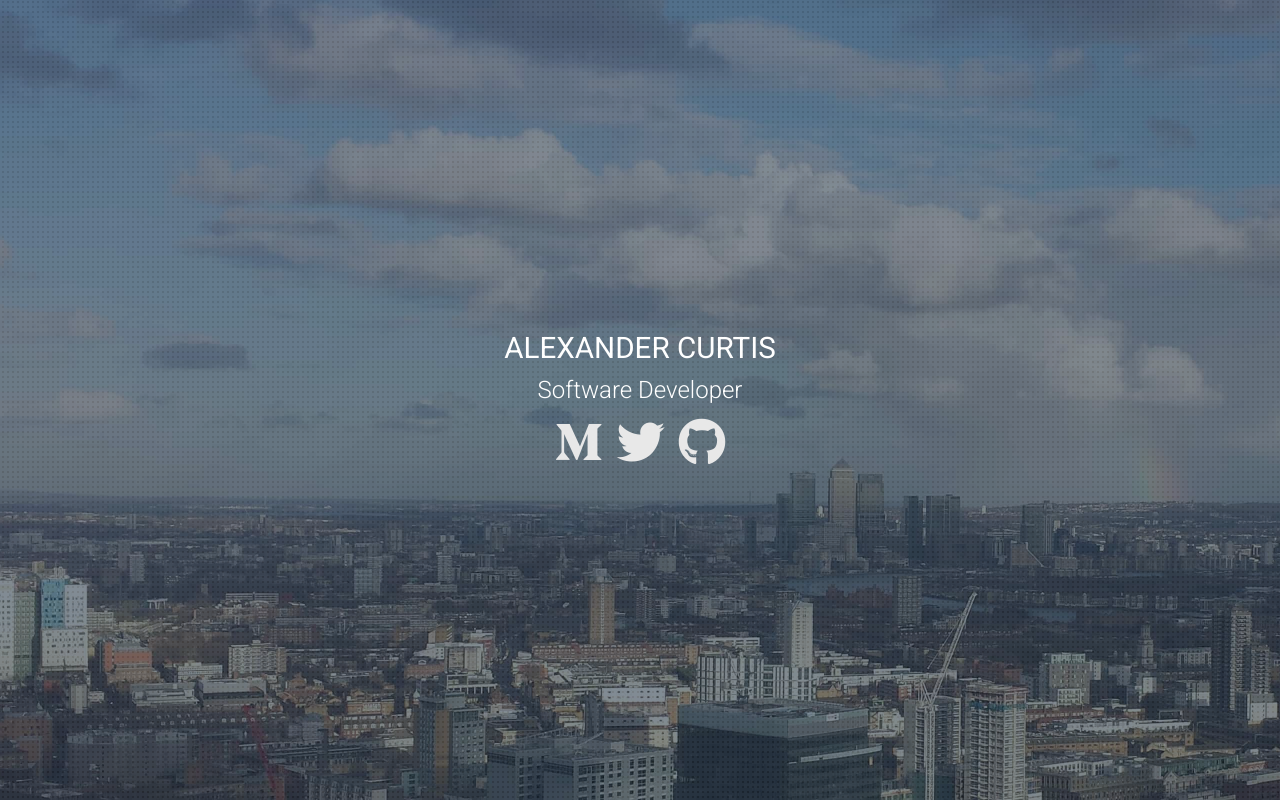
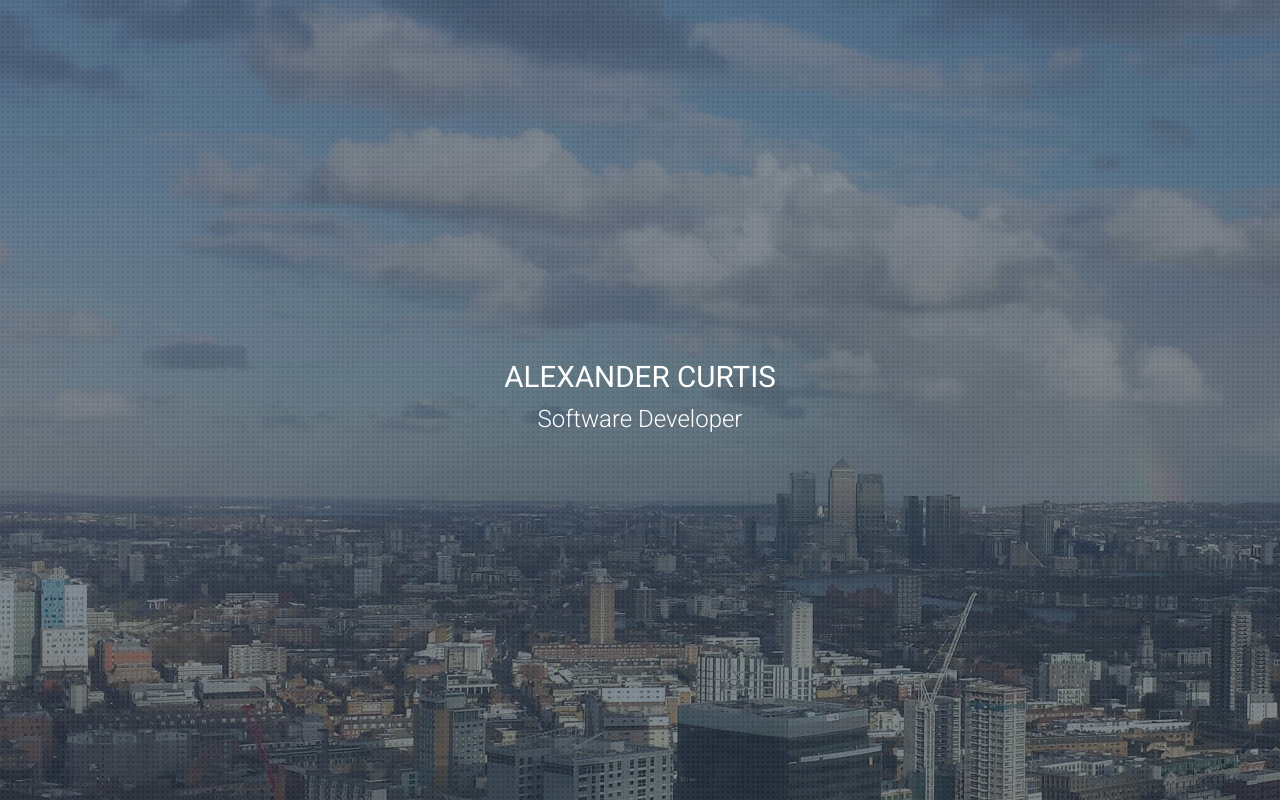
Before and after one commit to alexandercurtis/alexandercurtis.github.io, a plain HTML site: page index.html in a window 1280 px wide. Drawn offline with Linux system fonts and the light colour scheme.

Commit message:
remove social links

```diff
--- a/index.html
+++ b/index.html
@@ -19,11 +19,6 @@
     <div class="hero-content centred">
       <h1>ALEXANDER CURTIS</h1>
       <h2>Software Developer</h2>
-      <ul id="social" class="horizontal">
-        <li><a href="https://medium.com/@alexc73"><i class="fab fa-medium-m"></i></a></li>
-        <li><a href="https://twitter.com/alexoncode"><i class="fab fa-twitter"></i></a></li>
-        <li><a href="https://github.com/alexandercurtis"><i class="fab fa-github"></i></a></li>
-      </ul>
     </div>
   </div>
 </header>
```
